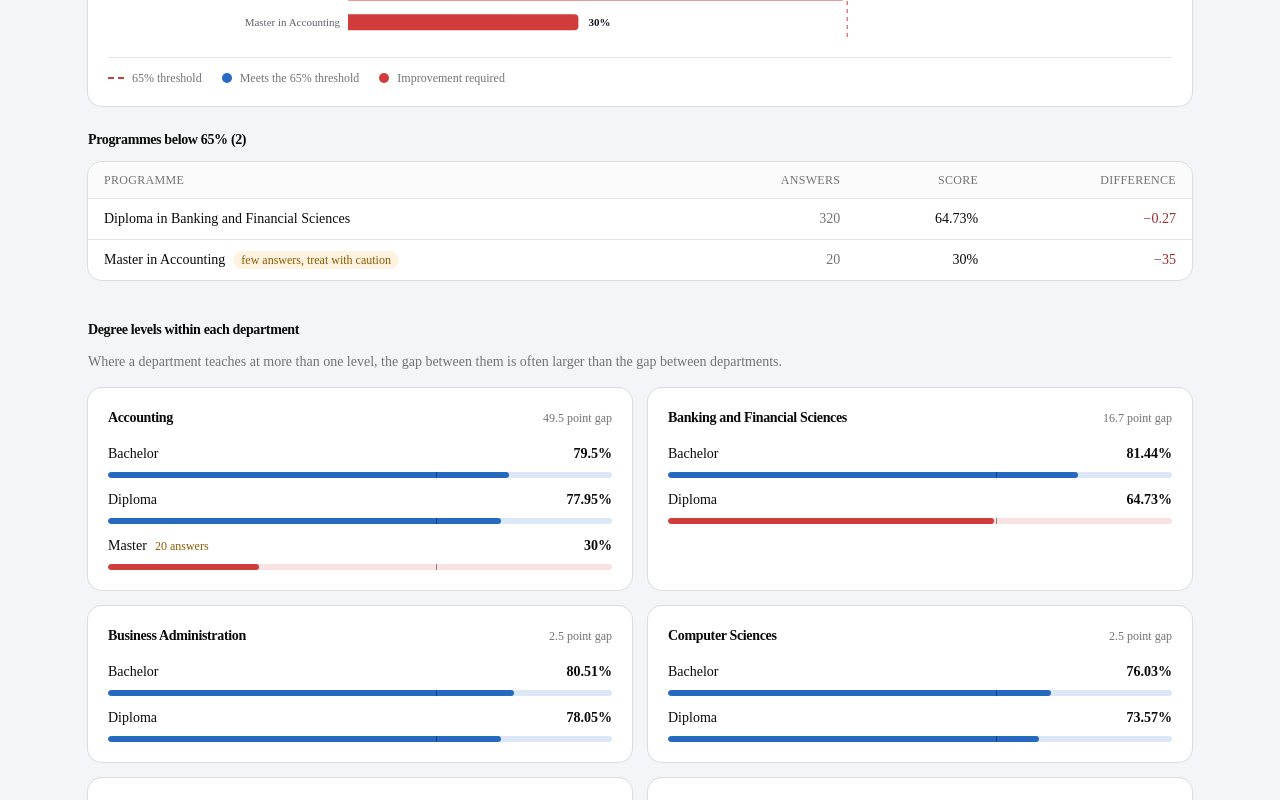
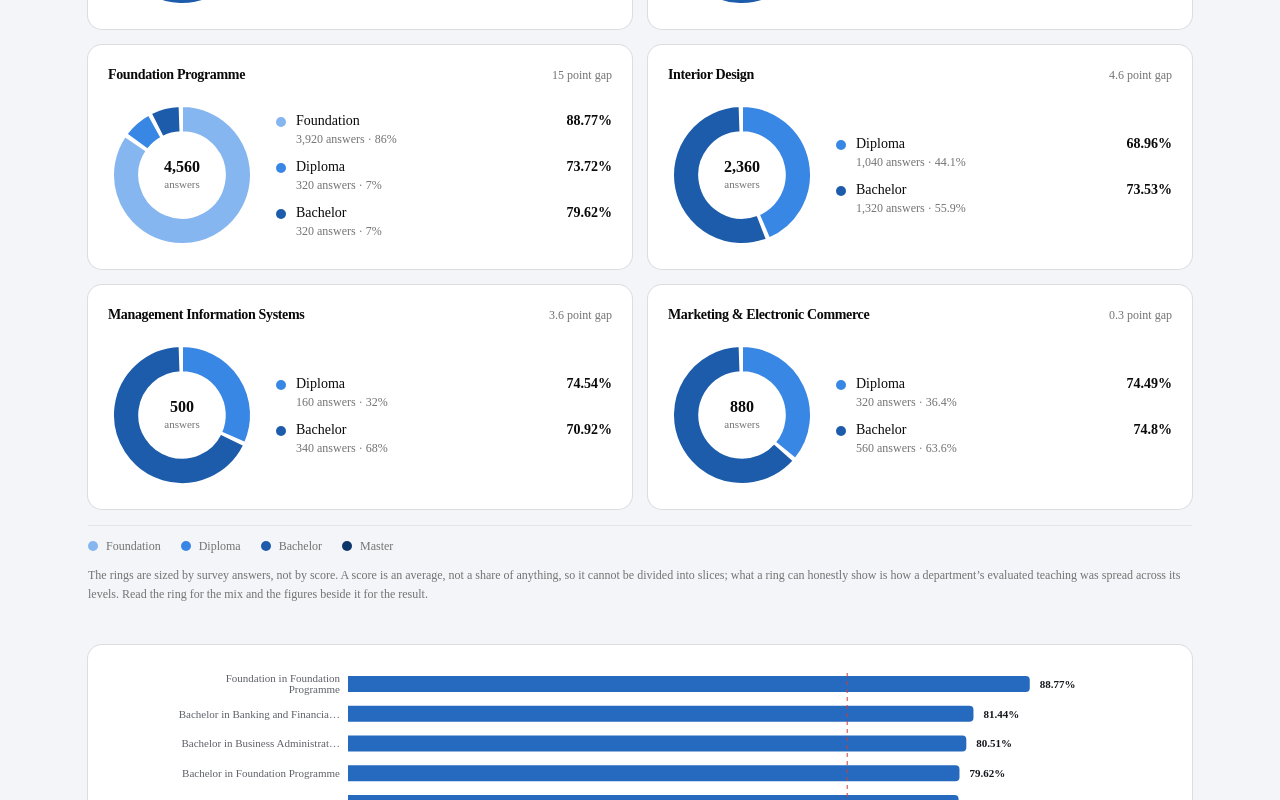
Before and after one commit to kaymansour/teaching-evaluation-dashboard, a Next.js app: page /overview in a window 1280 px wide. Shown: the part 3600-4400 px from the top of the page. Built offline with nearby package versions, Linux system fonts and the light colour scheme.

Commit message:
make the degree level by each dep in pie chart

```diff
--- a/components/dashboard/overview-report.tsx
+++ b/components/dashboard/overview-report.tsx
@@ -32,9 +32,17 @@ import {
   SelectValue,
 } from "@/components/ui/select";
 
-import { AXIS_TICK, BAR_SIZE, GRID, VIZ } from "@/lib/chart-theme";
+import {
+  AXIS_TICK,
+  BAR_SIZE,
+  GRID,
+  VIZ,
+  degreeColor,
+  degreeRank,
+} from "@/lib/chart-theme";
 
 import {
+  ChartKey,
   ChartTooltip,
   Delta,
   Meter,
@@ -56,8 +64,10 @@ import {
 } from "@/components/dashboard/report-ui";
 
 import {
+  DegreeDonut,
   RankedBars,
   TrendChart,
+  type DegreeSlice,
   type RankedRow,
 } from "@/components/dashboard/report-charts";
 
@@ -848,7 +858,9 @@ function ProgrammeSection({
   );
 
   // Group programmes under their department so the Bachelor and
-  // Diploma versions of the same subject sit together
+  // Diploma versions of the same subject sit together, then put each
+  // department's levels in the order of study rather than by score, so
+  // the rings all read the same way round.
   const departments: Record<string, ProgrammeResult[]> = {};
   for (const item of all) {
     if (!departments[item.department]) {
@@ -856,8 +868,16 @@ function ProgrammeSection({
     }
     departments[item.department].push(item);
   }
+  for (const items of Object.values(departments)) {
+    items.sort((a, b) => degreeRank(a.degree) - degreeRank(b.degree));
+  }
 
   const departmentNames = Object.keys(departments).sort();
+
+  // The levels actually present, in the order of study, for the key
+  const degreesPresent = [...new Set(all.map((item) => item.degree))].sort(
+    (a, b) => degreeRank(a) - degreeRank(b)
+  );
 
   const chartData = all.map((item) => ({
     label:
@@ -874,6 +894,127 @@ function ProgrammeSection({
         title="Programme comparison"
         lede={`Average score for each of the ${all.length} degree programmes. A programme is a degree level within a department.`}
       />
+
+      {/* --- Degree levels within each department, drawn as rings --- */}
+      <div className="mb-10">
+        <SubHeading>Degree levels within each department</SubHeading>
+        <p className="mb-4 max-w-3xl text-sm text-muted-foreground">
+          Each ring is one department, split by how much of its evaluated
+          teaching sat at each degree level. The average for the level is
+          printed beside it: where a department teaches at more than one level,
+          the gap between them is often larger than the gap between
+          departments.
+        </p>
+
+        <div className="grid gap-4 lg:grid-cols-2">
+          {departmentNames.map((department) => {
+            const items = departments[department];
+            const scores = items
+              .map((item) => item.score)
+              .filter((score): score is number => score !== null);
+            const spread =
+              scores.length > 1
+                ? Math.round((Math.max(...scores) - Math.min(...scores)) * 10) /
+                  10
+                : null;
+
+            const total = items.reduce(
+              (sum, item) => sum + item.questionCount,
+              0
+            );
+            const slices: DegreeSlice[] = items.map((item) => ({
+              degree: item.degree,
+              answers: item.questionCount,
+              share: total
+                ? Math.round((item.questionCount / total) * 1000) / 10
+                : 0,
+              score: item.score,
+              reliable: item.reliable,
+            }));
+
+            return (
+              <Card key={department} className="gap-4 p-5">
+                <div className="flex items-baseline justify-between gap-3">
+                  <p className="text-sm font-semibold tracking-tight">
+                    {department}
+                  </p>
+                  {spread !== null && (
+                    <p className="shrink-0 text-xs text-muted-foreground">
+                      {spread} point gap
+                    </p>
+                  )}
+                </div>
+
+                <div className="flex items-center gap-5">
+                  <DegreeDonut data={slices} total={total} />
+
+                  {/* The ring's own key. Every slice is named here, so
+                      the colour never has to carry the level on its own. */}
+                  <ul className="min-w-0 flex-1 space-y-2.5">
+                    {slices.map((slice) => (
+                      <li
+                        key={slice.degree}
+                        className="flex items-baseline gap-2.5"
+                      >
+                        <span
+                          aria-hidden
+                          className="size-2.5 shrink-0 translate-y-0.5 rounded-sm"
+                          style={{ backgroundColor: degreeColor(slice.degree) }}
+                        />
+                        <span className="min-w-0 flex-1">
+                          <span className="block truncate text-sm">
+                            {slice.degree}
+                          </span>
+                          <span className="block text-xs tabular-nums text-muted-foreground">
+                            {slice.answers.toLocaleString()} answers &middot;{" "}
+                            {slice.share}%
+                          </span>
+                          {!slice.reliable && (
+                            <span
+                              className="block text-xs"
+                              style={{ color: "var(--status-caution-inline)" }}
+                            >
+                              few answers, treat with caution
+                            </span>
+                          )}
+                        </span>
+                        <span className="shrink-0 text-right">
+                          <span className="block text-sm font-semibold tabular-nums">
+                            {showScore(slice.score)}
+                          </span>
+                          {slice.score !== null && slice.score < target && (
+                            <span
+                              className="block text-xs"
+                              style={{ color: "var(--status-critical-inline)" }}
+                            >
+                              below {target}%
+                            </span>
+                          )}
+                        </span>
+                      </li>
+                    ))}
+                  </ul>
+                </div>
+              </Card>
+            );
+          })}
+        </div>
+
+        <ChartKey
+          items={degreesPresent.map((degree) => ({
+            label: degree,
+            color: degreeColor(degree),
+          }))}
+        />
+
+        <p className="mt-3 text-xs leading-relaxed text-muted-foreground">
+          The rings are sized by survey answers, not by score. A score is an
+          average, not a share of anything, so it cannot be divided into
+          slices; what a ring can honestly show is how a department&rsquo;s
+          evaluated teaching was spread across its levels. Read the ring for
+          the mix and the figures beside it for the result.
+        </p>
+      </div>
 
       {/* --- The comparison chart --- */}
       <Panel keyItems={[thresholdKey(target), ...statusKeys(target)]}>
@@ -935,73 +1076,6 @@ function ProgrammeSection({
         </div>
       )}
 
-      {/* --- Degree levels compared within each department --- */}
-      <div className="mt-10">
-        <SubHeading>Degree levels within each department</SubHeading>
-        <p className="mb-4 max-w-3xl text-sm text-muted-foreground">
-          Where a department teaches at more than one level, the gap between
-          them is often larger than the gap between departments.
-        </p>
-
-        <div className="grid gap-4 sm:grid-cols-2">
-          {departmentNames.map((department) => {
-            const items = departments[department];
-            const scores = items
-              .map((item) => item.score)
-              .filter((score): score is number => score !== null);
-            const spread =
-              scores.length > 1
-                ? Math.round((Math.max(...scores) - Math.min(...scores)) * 10) /
-                  10
-                : null;
-
-            return (
-              <Card key={department} className="gap-4 p-5">
-                <div className="flex items-baseline justify-between gap-3">
-                  <p className="text-sm font-semibold tracking-tight">
-                    {department}
-                  </p>
-                  {spread !== null && (
-                    <p className="shrink-0 text-xs text-muted-foreground">
-                      {spread} point gap
-                    </p>
-                  )}
-                </div>
-                <div className="space-y-3">
-                  {items.map((item) => (
-                    <div key={item.name}>
-                      <div className="flex items-baseline justify-between gap-3">
-                        <span className="text-sm">
-                          {item.degree}
-                          {!item.reliable && (
-                            <span
-                              className="ml-2 text-xs"
-                              style={{ color: "var(--status-caution-inline)" }}
-                            >
-                              {item.questionCount} answers
-                            </span>
-                          )}
-                        </span>
-                        <span className="shrink-0 text-sm font-semibold tabular-nums">
-                          {showScore(item.score)}
-                        </span>
-                      </div>
-                      <div className="mt-2">
-                        <Meter
-                          score={item.score}
-                          target={target}
-                          className="h-1.5"
-                        />
-                      </div>
-                    </div>
-                  ))}
-                </div>
-              </Card>
-            );
-          })}
-        </div>
-      </div>
-
       <p className="mt-6 max-w-3xl text-xs leading-relaxed text-muted-foreground">
         The source data contains no field named &ldquo;Programme&rdquo;. A
         programme here is a degree level within a department, which is how a
--- a/components/dashboard/report-charts.tsx
+++ b/components/dashboard/report-charts.tsx
@@ -14,6 +14,8 @@ import {
   LabelList,
   Line,
   LineChart,
+  Pie,
+  PieChart,
   ReferenceLine,
   ResponsiveContainer,
   Tooltip,
@@ -28,6 +30,7 @@ import {
   GRID,
   LINE_WIDTH,
   VIZ,
+  degreeColor,
   scoreColor,
 } from "@/lib/chart-theme";
 
@@ -181,3 +184,104 @@ export function RankedBars({
     </div>
   );
 }
+
+// The share of a department's survey answers that came from each of
+// its degree levels. Answers rather than score, because a score is not
+// a part of a whole and a ring drawn from one would be a lie; the
+// score for each level is printed beside the ring instead.
+export type DegreeSlice = {
+  degree: string;
+  answers: number;
+  share: number;
+  score: number | null;
+  /** False when the level rests on too few answers to lean on. */
+  reliable: boolean;
+};
+
+function DonutTooltip({
+  active,
+  payload,
+}: {
+  active?: boolean;
+  payload?: { payload?: DegreeSlice }[];
+}) {
+  const slice = payload?.[0]?.payload;
+  if (!active || !slice) return null;
+  return (
+    <div className="rounded-lg bg-card px-3 py-2 shadow-lg ring-1 ring-foreground/10">
+      <p className="text-xs font-medium">{slice.degree}</p>
+      <p className="mt-1 flex items-baseline gap-2">
+        <span className="text-xs text-muted-foreground">Answers</span>
+        <span className="text-sm font-semibold tabular-nums">
+          {slice.answers.toLocaleString()}
+        </span>
+        <span className="text-xs text-muted-foreground tabular-nums">
+          {slice.share}% of the department
+        </span>
+      </p>
+      {slice.score !== null && (
+        <p className="mt-0.5 text-xs text-muted-foreground tabular-nums">
+          Average {slice.score}%
+        </p>
+      )}
+      {!slice.reliable && (
+        <p
+          className="mt-0.5 text-xs"
+          style={{ color: "var(--status-caution-inline)" }}
+        >
+          Few answers, treat with caution
+        </p>
+      )}
+    </div>
+  );
+}
+
+export function DegreeDonut({
+  data,
+  total,
+  size = 148,
+}: {
+  data: DegreeSlice[];
+  /** Printed in the hole, where a donut otherwise wastes its middle. */
+  total: number;
+  size?: number;
+}) {
+  return (
+    <div className="relative shrink-0" style={{ width: size, height: size }}>
+      <ResponsiveContainer width="100%" height="100%">
+        <PieChart>
+          <Tooltip content={<DonutTooltip />} />
+          <Pie
+            data={data}
+            dataKey="answers"
+            nameKey="degree"
+            innerRadius="62%"
+            outerRadius="100%"
+            startAngle={90}
+            endAngle={-270}
+            paddingAngle={2}
+            stroke="var(--card)"
+            strokeWidth={2}
+            // Drawn in one go. Recharts renders no sector path at all
+            // on the first frame of a pie animation, so a ring that is
+            // captured or printed before the animation runs comes out
+            // empty; a 148px ring gains nothing from a spin-in anyway.
+            isAnimationActive={false}
+          >
+            {data.map((slice) => (
+              <Cell key={slice.degree} fill={degreeColor(slice.degree)} />
+            ))}
+          </Pie>
+        </PieChart>
+      </ResponsiveContainer>
+      <div className="pointer-events-none absolute inset-0 flex flex-col items-center justify-center">
+        <span className="text-base font-semibold leading-none tabular-nums">
+          {total.toLocaleString()}
+        </span>
+        <span className="mt-1 text-[11px] leading-none text-muted-foreground">
+          answers
+        </span>
+      </div>
+    </div>
+  );
+}
--- a/lib/chart-theme.ts
+++ b/lib/chart-theme.ts
@@ -56,3 +56,36 @@ export const GRID = {
 export const BAR_SIZE = 22;
 export const LINE_WIDTH = 2;
 export const DOT_RADIUS = 4;
+
+// ---------- Degree level ----------
+//
+// Degree level is an ordered dimension, not a set of unrelated
+// categories, so it is drawn as one hue stepped light to dark rather
+// than four competing colours. The order below is the order of study,
+// and it is the order the steps are handed out in, so the same level
+// keeps the same step in every chart.
+export const DEGREE_ORDER = [
+  "Foundation",
+  "Diploma",
+  "Bachelor",
+  "Master",
+] as const;
+
+const DEGREE_STEPS = [
+  "var(--viz-degree-1)",
+  "var(--viz-degree-2)",
+  "var(--viz-degree-3)",
+  "var(--viz-degree-4)",
+] as const;
+
+export function degreeColor(degree: string) {
+  const index = DEGREE_ORDER.indexOf(degree as (typeof DEGREE_ORDER)[number]);
+  return index === -1 ? VIZ.inkMuted : DEGREE_STEPS[index];
+}
+
+// Sorts a list of degree levels into the order of study. Anything the
+// list does not name falls to the end, alphabetically.
+export function degreeRank(degree: string) {
+  const index = DEGREE_ORDER.indexOf(degree as (typeof DEGREE_ORDER)[number]);
+  return index === -1 ? DEGREE_ORDER.length : index;
+}
```
Also changed, not shown: app/globals.css (+17 -0 lines).
